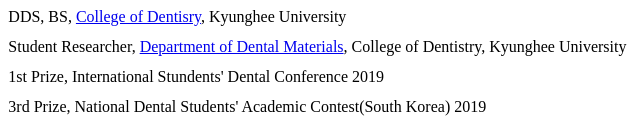
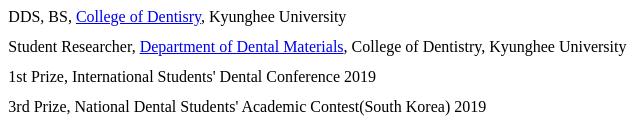
Before and after one commit to peter-Sohn/cv, a plain HTML site: page index.html in a window 1280 px wide. Shown: the part 817-945 px from the top of the page, 92-732 px from the left. Drawn offline with Linux system fonts and the light colour scheme.

Commit message:
Update index.html

```diff
--- a/index.html
+++ b/index.html
@@ -41,7 +41,7 @@
       </tr>
       <tr>
         <td>2019</td>
-        <td>1st Prize, International Stundents' Dental Conference 2019</td>
+        <td>1st Prize, International Students' Dental Conference 2019</td>
       </tr>
       <tr>
         <td>2019</td>
```
